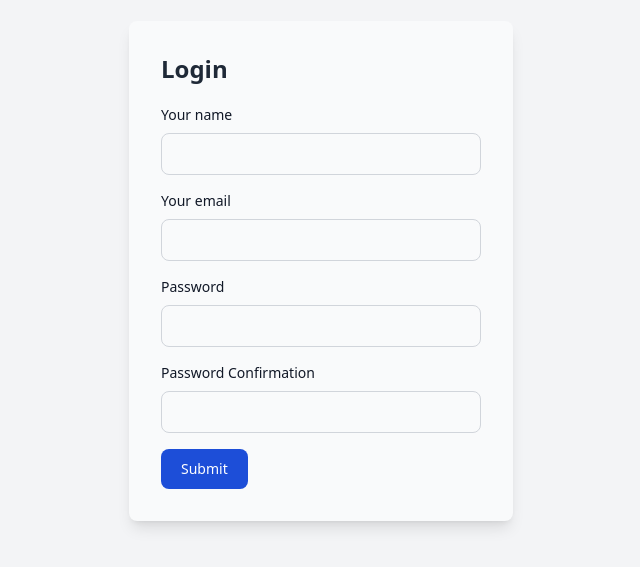
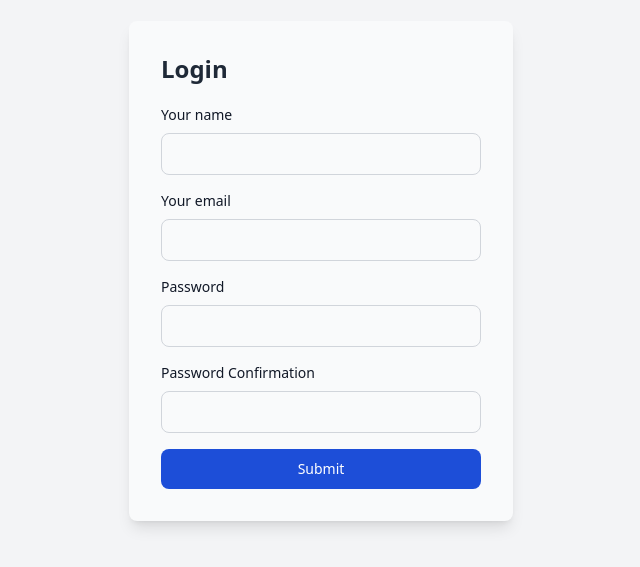
Before and after one commit to amm834/restify, a Next.js app in the folder apps/client/: page /auth/register in a window 1280 px wide. Shown: the part 129-696 px from the top of the page, without its empty margins (319-959 px from the left). Built offline with nearby package versions, Linux system fonts and the light colour scheme.

Commit message:
refactor(ui): change submit button to block

```diff
--- a/apps/client/app/auth/register/page.tsx
+++ b/apps/client/app/auth/register/page.tsx
@@ -116,7 +116,7 @@
                     </p>
                 </div>
 
-                <button type="submit" className="text-white bg-blue-700 hover:bg-blue-800 focus:ring-4 focus:outline-none focus:ring-blue-300 font-medium rounded-lg text-sm w-full sm:w-auto px-5 py-2.5 text-center dark:bg-blue-600 dark:hover:bg-blue-700 dark:focus:ring-blue-800">Submit</button>
+                <button type="submit" className="min-w-full text-white bg-blue-700 hover:bg-blue-800 focus:ring-4 focus:outline-none focus:ring-blue-300 font-medium rounded-lg text-sm w-full sm:w-auto px-5 py-2.5 text-center dark:bg-blue-600 dark:hover:bg-blue-700 dark:focus:ring-blue-800">Submit</button>
             </form>
 
         </div>
```
